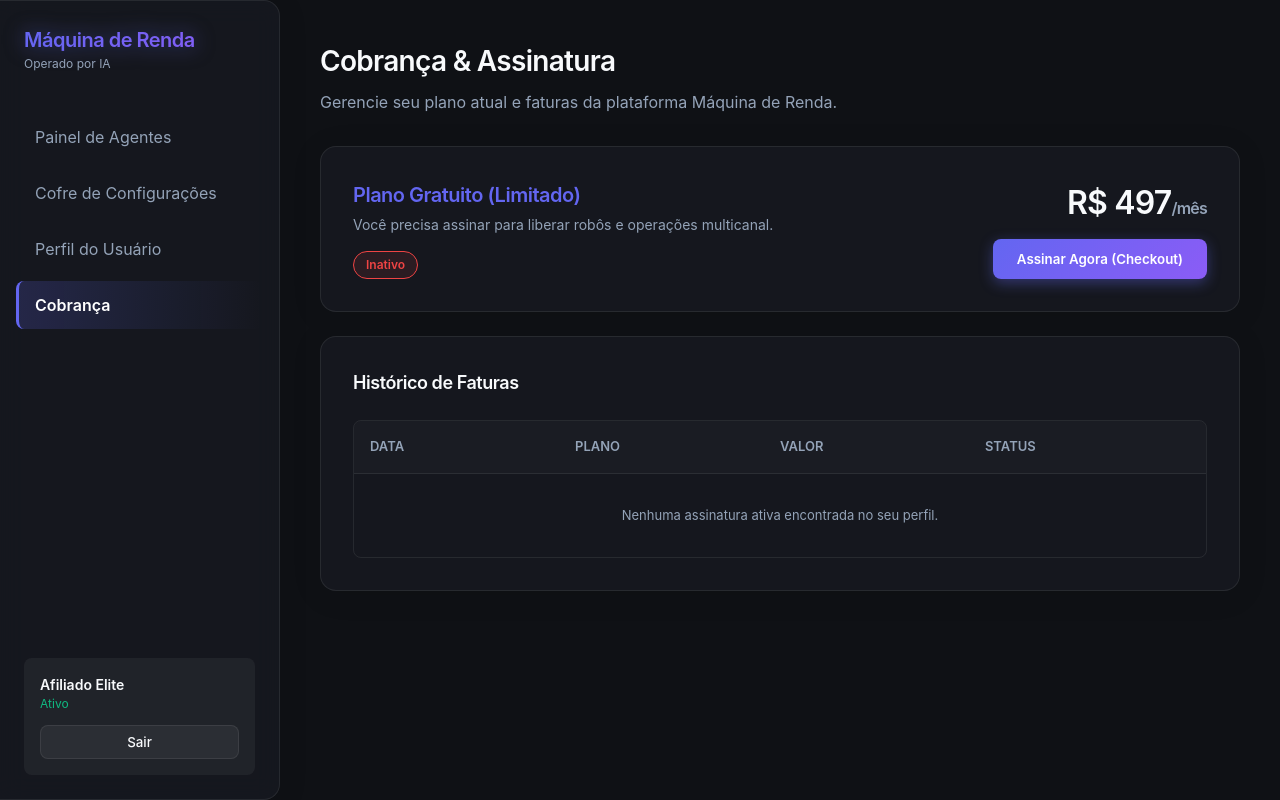
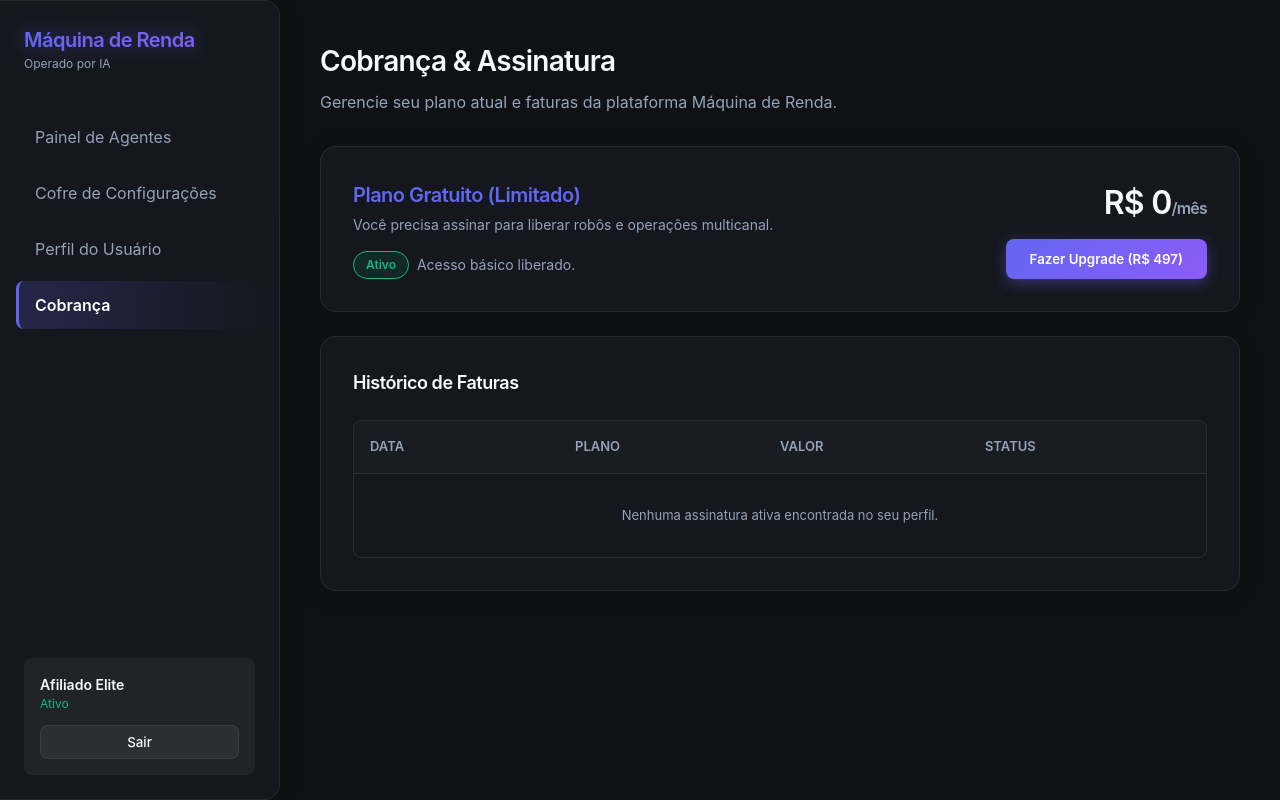
Before and after one commit to victortakayama05-design/Maquina-de-Renda, a Next.js app: page /dashboard/billing in a window 1280 px wide. Built offline with nearby package versions, Linux system fonts and the light colour scheme; no server answers.

Commit message:
fix: billing page now displays R$ 0 and active status for free plan

```diff
--- a/src/app/dashboard/billing/page.js
+++ b/src/app/dashboard/billing/page.js
@@ -59,16 +59,19 @@ export default async function BillingPage() {
                 <span style={{ fontSize: '14px', color: 'var(--text-secondary)' }}>Integração com Stripe e IA Padrão liberados.</span>
               </>
             ) : (
-              <div style={{ padding: '4px 12px', background: 'rgba(239, 68, 68, 0.1)', border: '1px solid var(--error)', borderRadius: '20px', color: 'var(--error)', fontSize: '12px', fontWeight: 600 }}>Inativo</div>
+              <>
+                <div style={{ padding: '4px 12px', background: 'rgba(16, 185, 129, 0.1)', border: '1px solid var(--success)', borderRadius: '20px', color: 'var(--success)', fontSize: '12px', fontWeight: 600 }}>Ativo</div>
+                <span style={{ fontSize: '14px', color: 'var(--text-secondary)' }}>Acesso básico liberado.</span>
+              </>
             )}
           </div>
         </div>
 
         <div style={{ textAlign: 'right' }}>
-          <h2 style={{ fontSize: '32px' }}>R$ 497<span style={{ fontSize: '16px', color: 'var(--text-secondary)' }}>/mês</span></h2>
+          <h2 style={{ fontSize: '32px' }}>{isElite ? 'R$ 497' : 'R$ 0'}<span style={{ fontSize: '16px', color: 'var(--text-secondary)' }}>/mês</span></h2>
           {!isElite && (
             <Link href="/dashboard/checkout">
-              <button className="btn-primary" style={{ marginTop: '12px' }}>Assinar Agora (Checkout)</button>
+              <button className="btn-primary" style={{ marginTop: '12px' }}>Fazer Upgrade (R$ 497)</button>
             </Link>
           )}
         </div>
```
